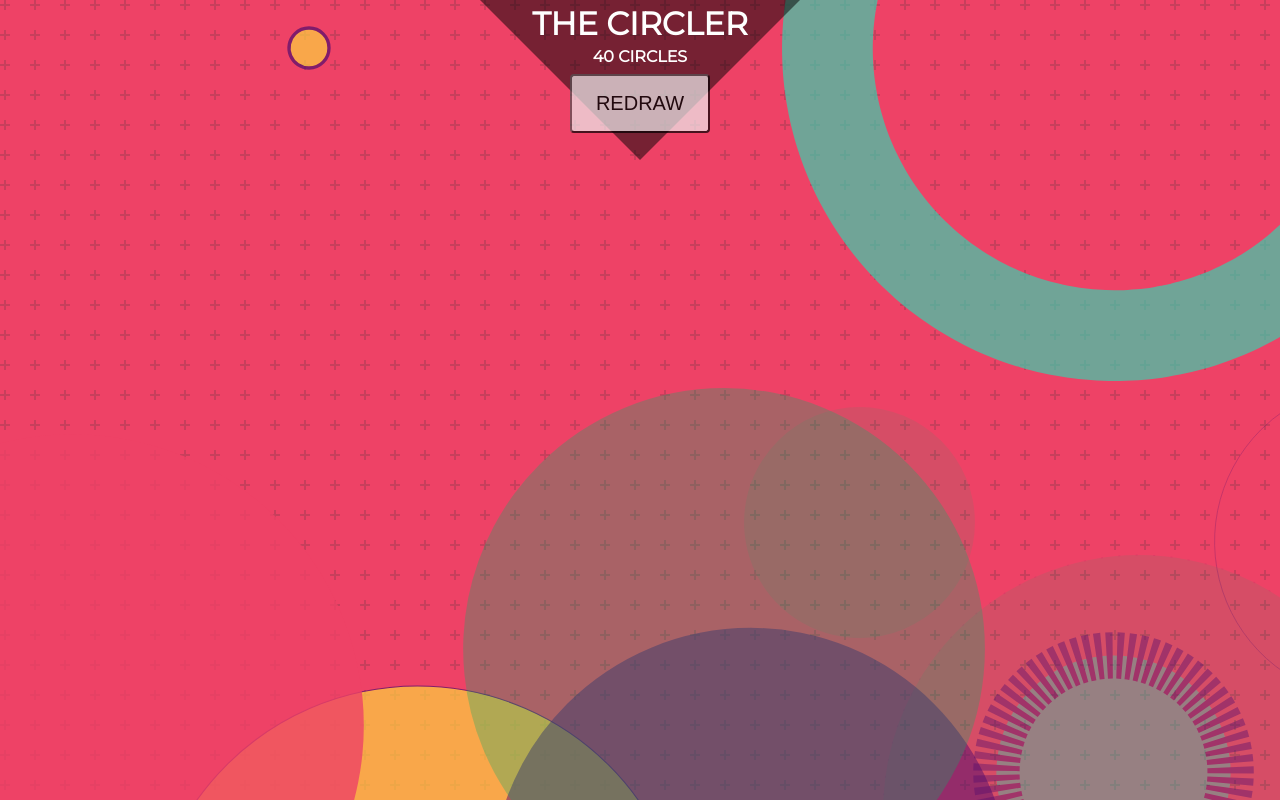
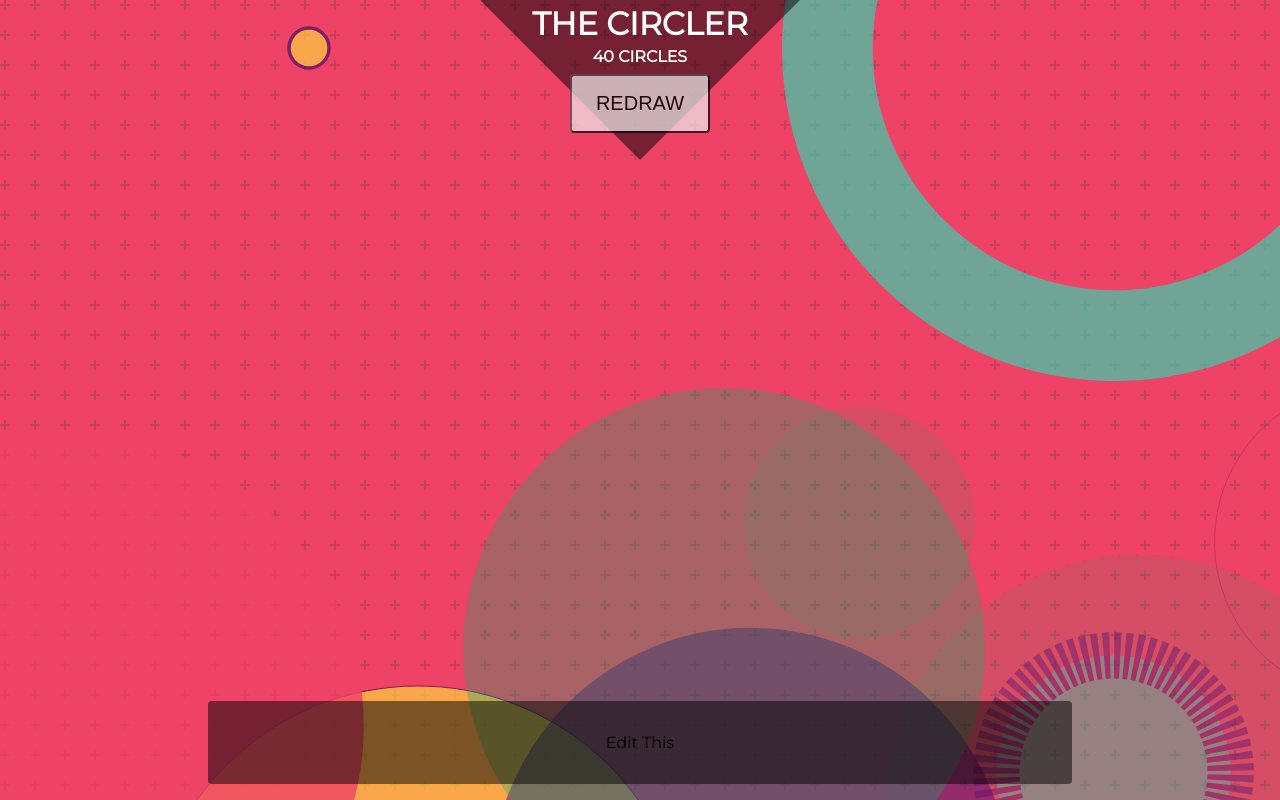
Before and after one commit to drinkingtheink/circle-generator, a React (Create React App) app: page / in a window 1280 px wide. Built offline with nearby package versions, Linux system fonts and the light colour scheme.

Commit message:
Add Edit Panel WIP.

```diff
--- a/src/App.scss
+++ b/src/App.scss
@@ -17,6 +17,7 @@ body {
 }
 
 $arroDim: 10rem;
+$blackOpBg: rgba(black, .5);
 
 .arrow {
     position: absolute;
@@ -29,7 +30,7 @@ $arroDim: 10rem;
     height: 0;
     border-left: $arroDim solid transparent;
     border-right: $arroDim solid transparent;
-    border-top: $arroDim solid rgba(black, .5);
+    border-top: $arroDim solid $blackOpBg;
     z-index: 2;
   }
 
@@ -114,3 +115,23 @@ button {
     opacity: 1;
   }
 }
+
+// edit panel
+
+.edit-panel {
+  position: absolute;
+  left: 0;
+  right: 0;
+  margin: auto;
+  bottom: 1rem;
+  z-index: 11;
+  text-align: center;
+
+  main {
+    background-color: $blackOpBg;
+    padding: 1rem;
+    width: 65%;
+    margin: 0 auto;
+    border-radius: 4px;
+  }
+}
--- /dev/null
+++ b/src/components/EditPanel.js
@@ -0,0 +1,13 @@
+import React from 'react';
+
+const EditPanel = (props) => {
+  return (
+    <section className="edit-panel">
+      <main>
+        <p>Edit This</p>
+      </main>
+    </section>
+  )
+}
+
+export default EditPanel;
--- a/src/containers/IlloContainer.js
+++ b/src/containers/IlloContainer.js
@@ -1,5 +1,6 @@
 import React, { Component } from 'react';
 import CircleSVG from '../components/CircleSVG';
+import EditPanel from '../components/EditPanel';
 import palettes from '../palettes';
 
 const maxCircles = 100;
@@ -90,6 +91,7 @@ class IlloContainer extends Component {
           />
         ))}
 
+        <EditPanel />
       </main>
     )
   }
```
